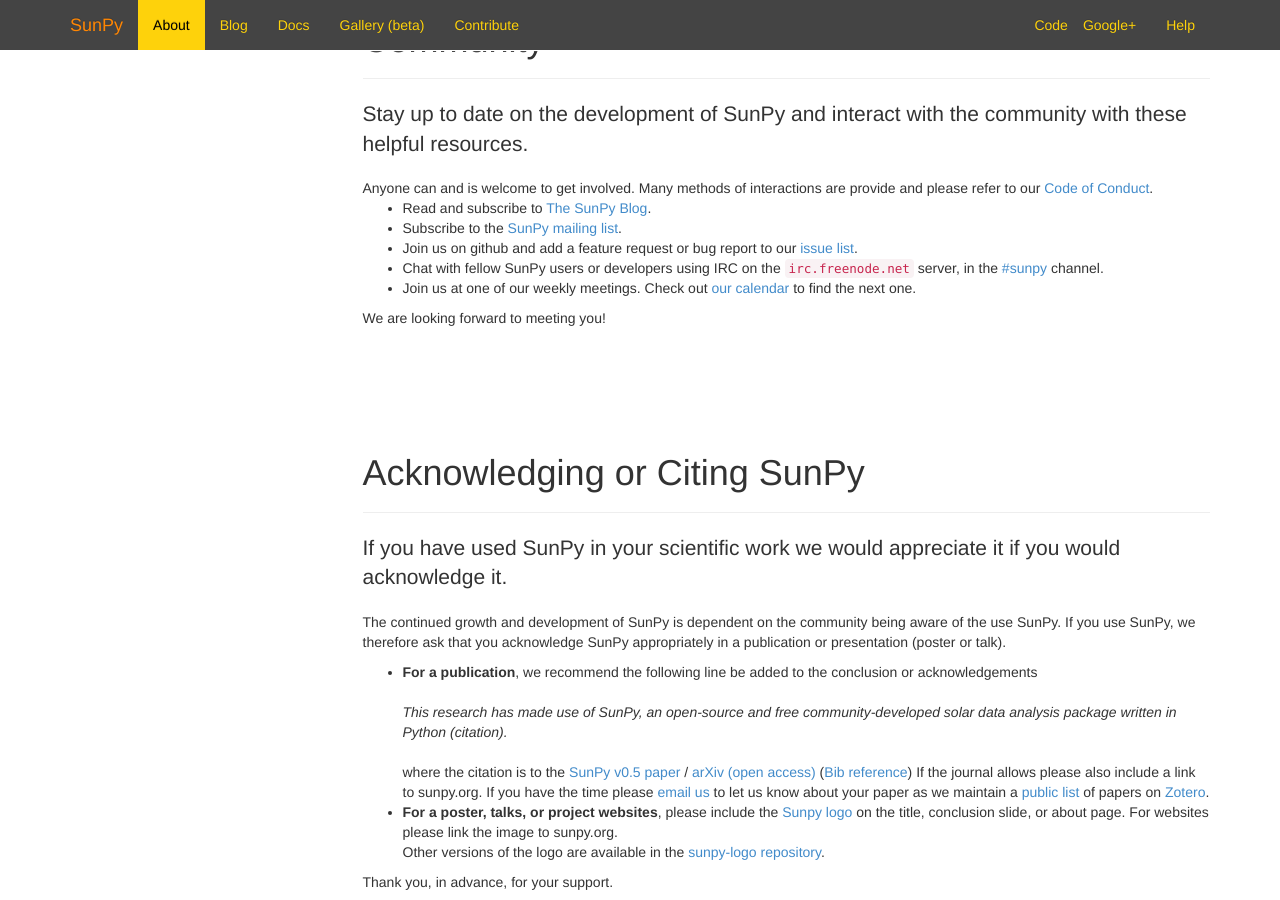
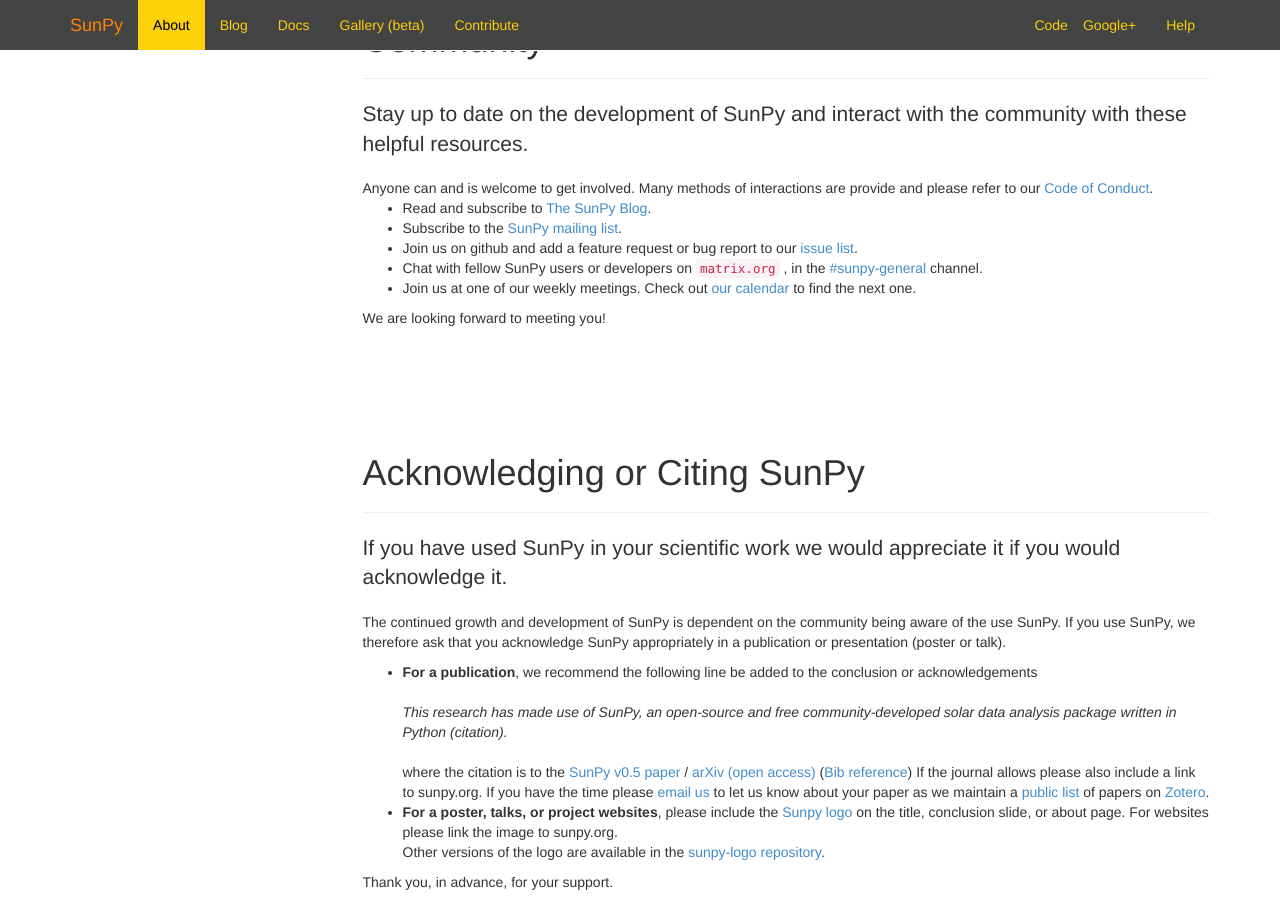
Before and after one commit to sunpy/sunpy.org, a Jekyll site: the page built from about.html, in a window 1280 px wide and 900 px high, scrolled down 1713 px. Built offline with Jekyll 4.4.1, drawn with Linux system fonts in a browser that asks for light colours; nearby versions of some CDN libraries; comment, search, counter and statistics services are not loaded.

Commit message:
Update about.html Community Link updated to matrix (#71)
* Update about.html

* Update about.html

* Update about.html

```diff
--- a/about.html
+++ b/about.html
@@ -100,8 +100,8 @@
     <li>Subscribe to the <a href="http://groups.google.com/group/sunpy">SunPy mailing list</a>.
     <li>Join us on github and add a feature request or bug report to
         our <a href="https://github.com/sunpy/sunpy/issues">issue list</a>.</li>
-    <li>Chat with fellow SunPy users or developers using IRC on
-        the <code>irc.freenode.net</code> server, in the <a href="irc://irc.freenode.net/#sunpy">#sunpy</a> channel.</li>
+    <li> Chat with fellow SunPy users or developers on
+         <code>matrix.org</code> , in the <a href="https://riot.im/app/#/room/#sunpy-general:matrix.org">#sunpy-general</a> channel.</li>
     <li>Join us at one of our weekly meetings. Check
         out <a href="https://calendar.google.com/calendar/embed?src=g9c9eakg98b5cbogd7m5ta6h8s@group.calendar.google.com">our calendar</a> to find the next one.</li>
   </ul>
```
